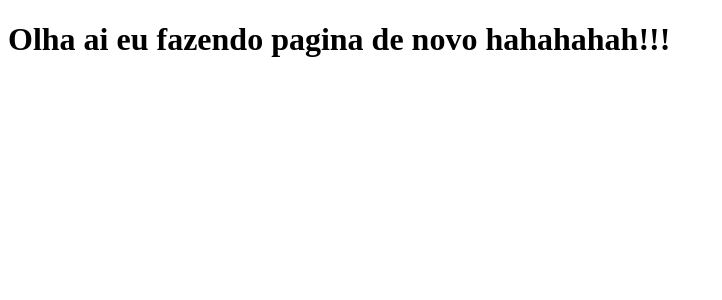
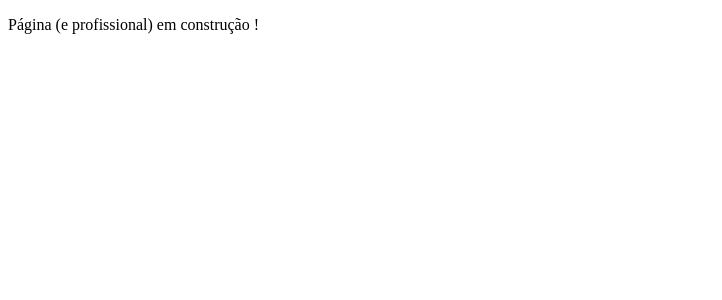
Before and after one commit to milamazim/clone-tabnews, a Next.js app: page / in a window 1280 px wide. Shown: the top 300 px of the page, without its empty margins (0-722 px from the left). Built offline with nearby package versions, Linux system fonts and the light colour scheme.

Commit message:
Modificada frase da página em construção

```diff
--- a/pages/index.js
+++ b/pages/index.js
@@ -1,5 +1,5 @@
 function Home() {
-  return <h1>Olha ai eu fazendo pagina de novo hahahahah!!!</h1>;
+  return <p>Página (e profissional) em construção !</p>;
 }
 
 export default Home;
```
